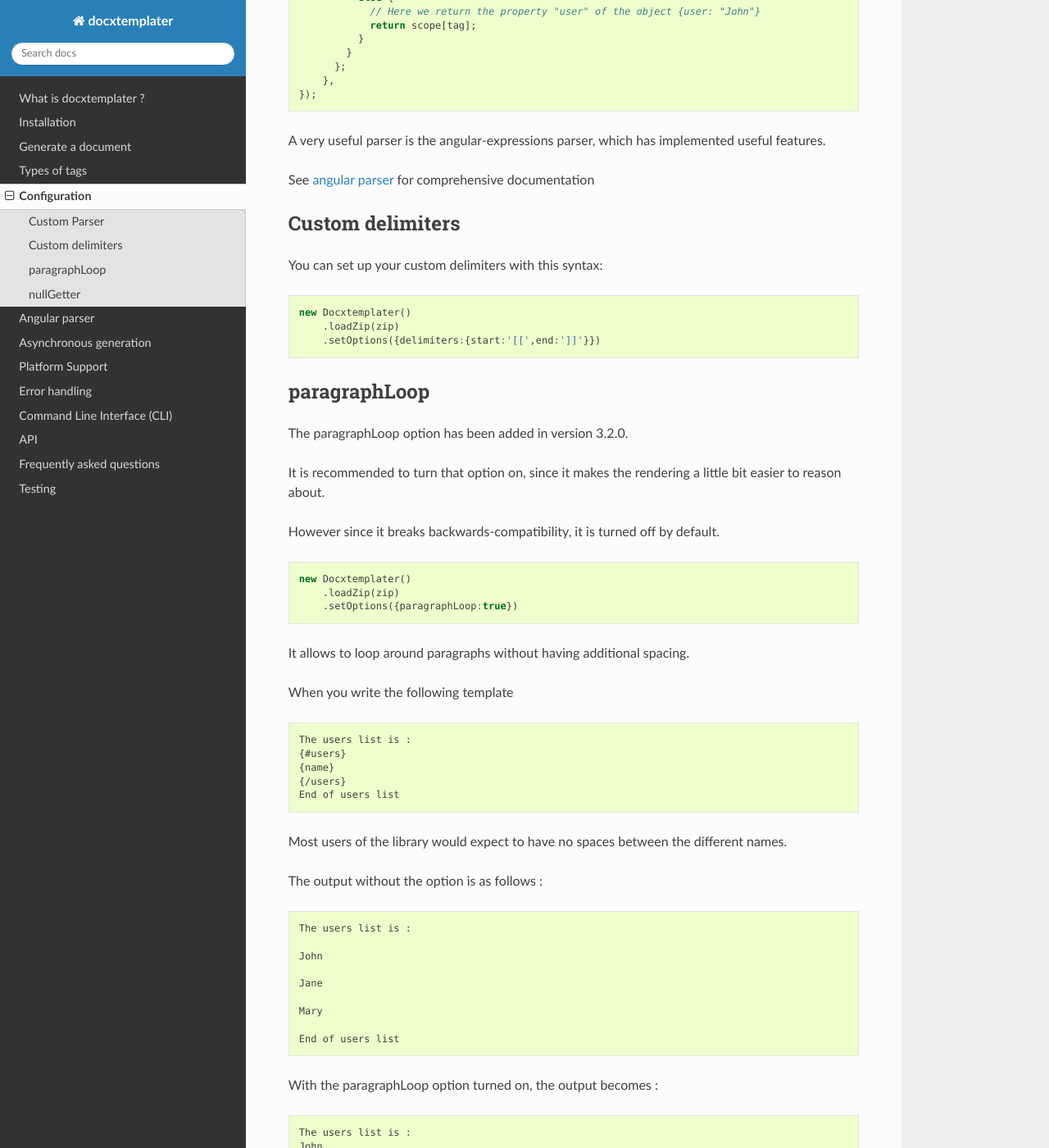
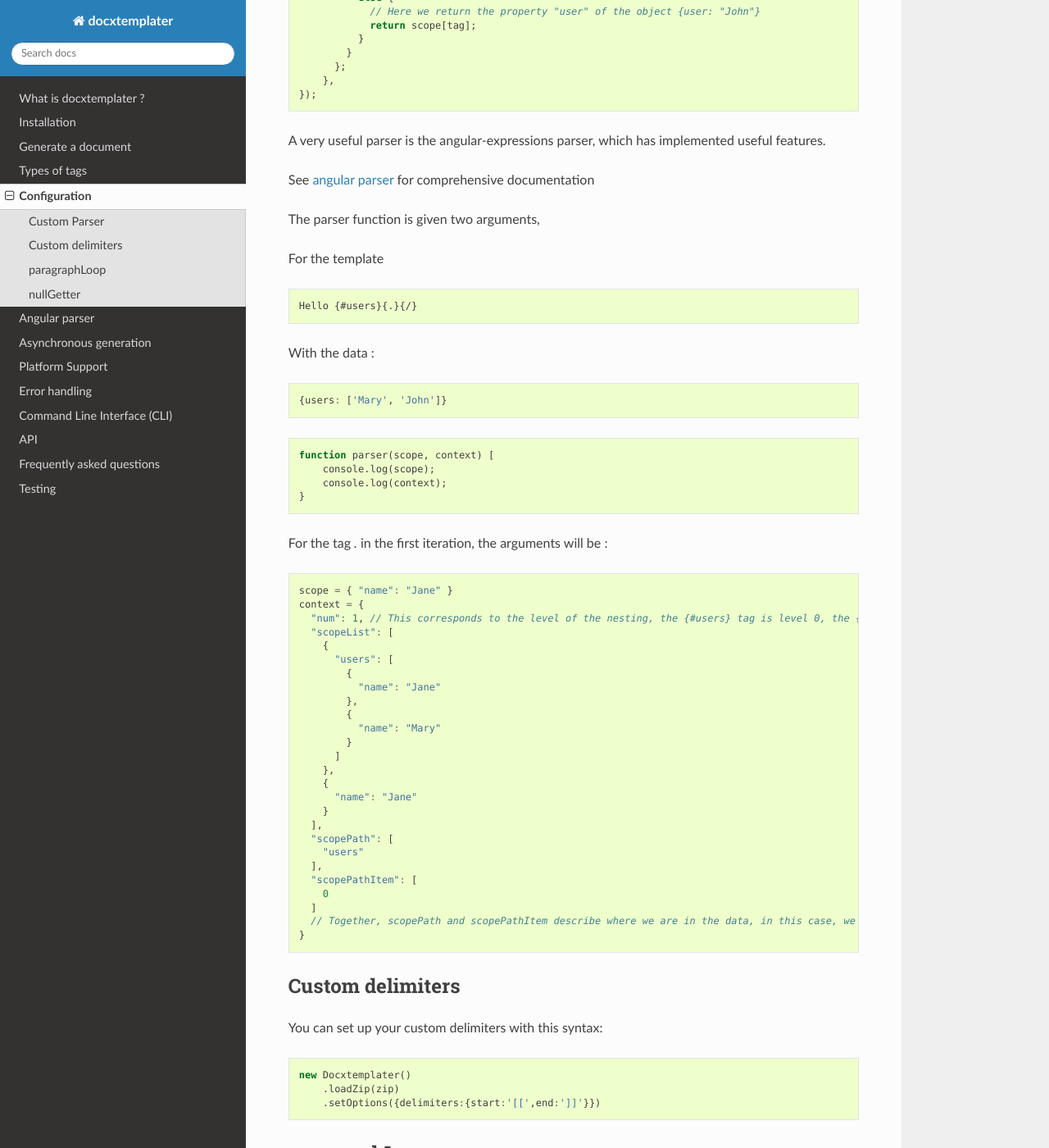
Before and after one commit to open-xml-templating/docxtemplater, a Sphinx documentation site: the page built from docs/source/configuration.rst, in a window 1280 px wide and 1400 px high, scrolled down 888 px. Shown: the whole window at 82% size. Built offline with Sphinx 7.4.7 and the Read the Docs theme 2.0.0, drawn with Linux system fonts in a browser that asks for light colours.

Commit message:
Add more information in parser context

```diff
--- a/docs/source/configuration.rst
+++ b/docs/source/configuration.rst
@@ -59,6 +59,59 @@ A very useful parser is the angular-expressions parser, which has implemented us
 See `angular parser`_ for comprehensive documentation
 
 .. _`angular parser`: angular_parse.html
+
+The parser function is given two arguments,
+
+For the template
+
+.. code-block:: text
+
+    Hello {#users}{.}{/}
+
+With the data :
+
+.. code-block:: javascript
+
+    {users: ['Mary', 'John']}
+
+.. code-block:: javascript
+
+    function parser(scope, context) [
+        console.log(scope);
+        console.log(context);
+    }
+
+
+For the tag `.` in the first iteration, the arguments will be :
+
+.. code-block:: javascript
+
+    scope = { "name": "Jane" }
+    context = {
+      "num": 1, // This corresponds to the level of the nesting, the {#users} tag is level 0, the {.} is level 1
+      "scopeList": [
+        {
+          "users": [
+            {
+              "name": "Jane"
+            },
+            {
+              "name": "Mary"
+            }
+          ]
+        },
+        {
+          "name": "Jane"
+        }
+      ],
+      "scopePath": [
+        "users"
+      ],
+      "scopePathItem": [
+        0
+      ]
+      // Together, scopePath and scopePathItem describe where we are in the data, in this case, we are in the tag users[0] (the first user)
+    }
 
 Custom delimiters
 -----------------
```
Also changed, not shown: 2 other files.
